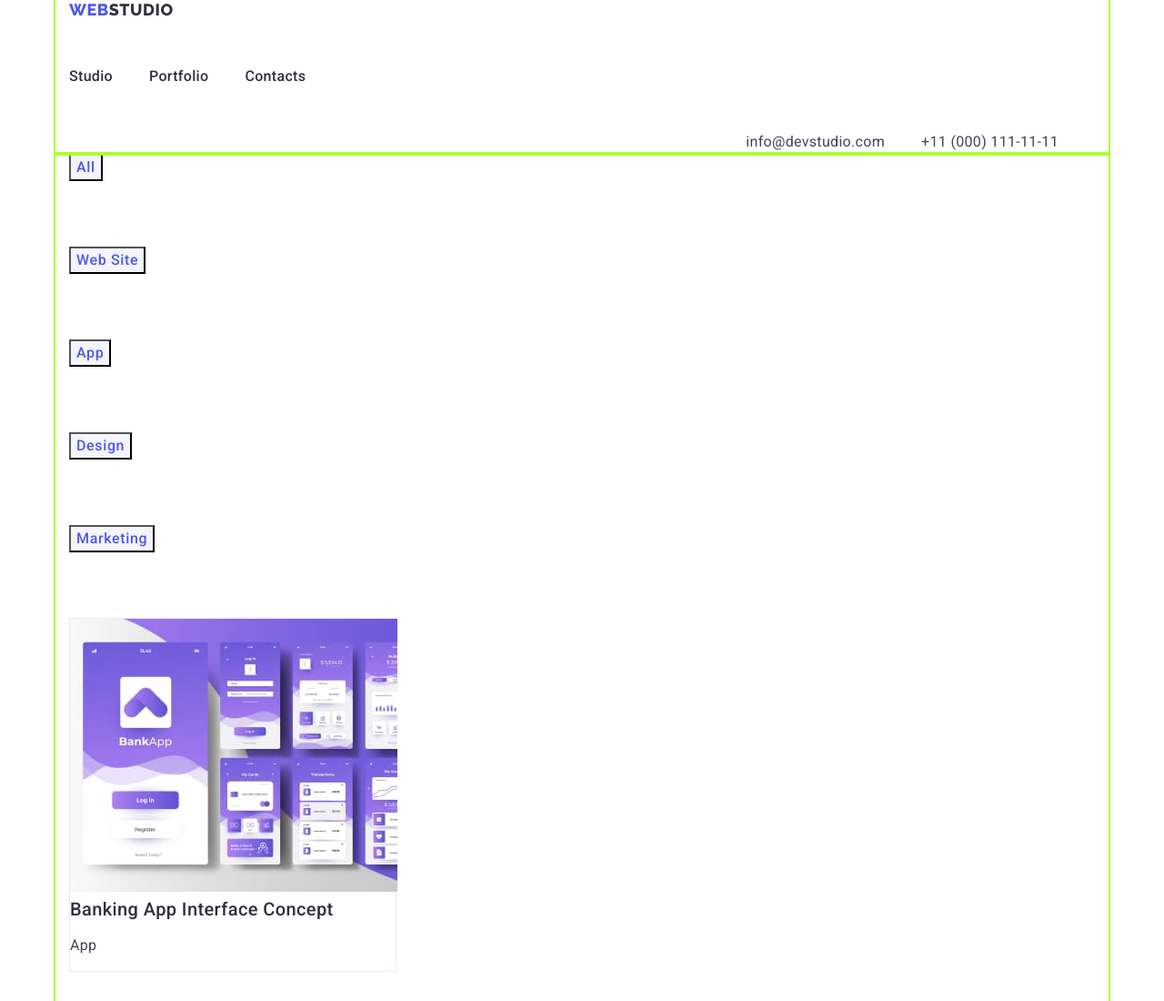
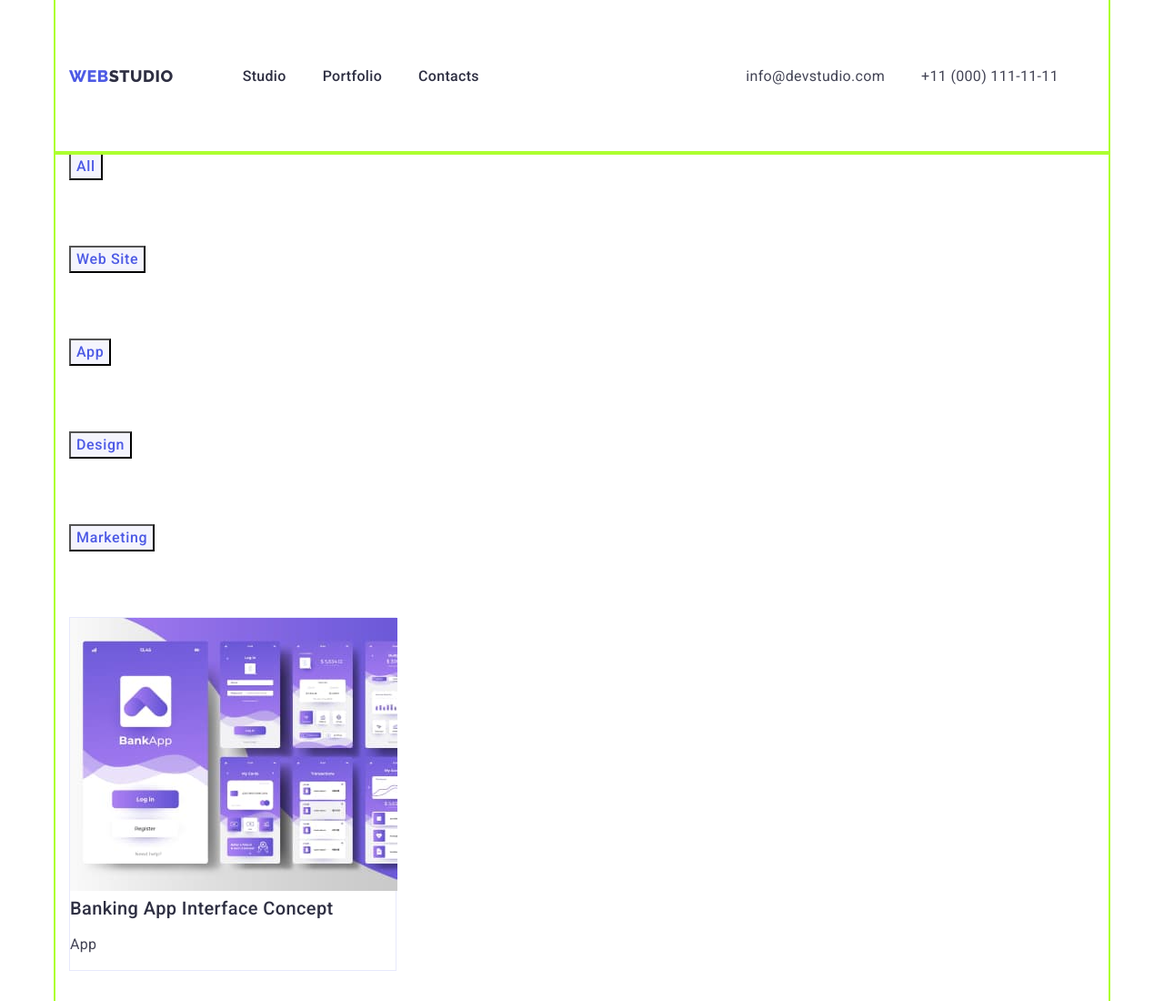
Before and after one commit to Ankh-Vladdo/goit-markup-hw-03, a plain HTML site: page portfolio.html in a window 1280 px wide. Shown: the top 1100 px of the page at 91% size. Drawn offline with nearby package versions, Linux system fonts and the light colour scheme.

Commit message:
Update portfolio.html

```diff
--- a/portfolio.html
+++ b/portfolio.html
@@ -25,9 +25,9 @@
   <body class="body">
    <!-- !Header section -->
    <header class="page-header">
-      <div class="container header">
-        <!-- ?Menu nav -->
-        <nav class="nav">
+    <div class="container header-flex">
+      <!-- ?Header nav -->
+      <nav class="header-nav">
         <a class="logo-left link" href="./index.html"
           >Web<span class="logo-right">Studio</span>
         </a>
```
Lines whose indentation alone changed are shown as unchanged.
